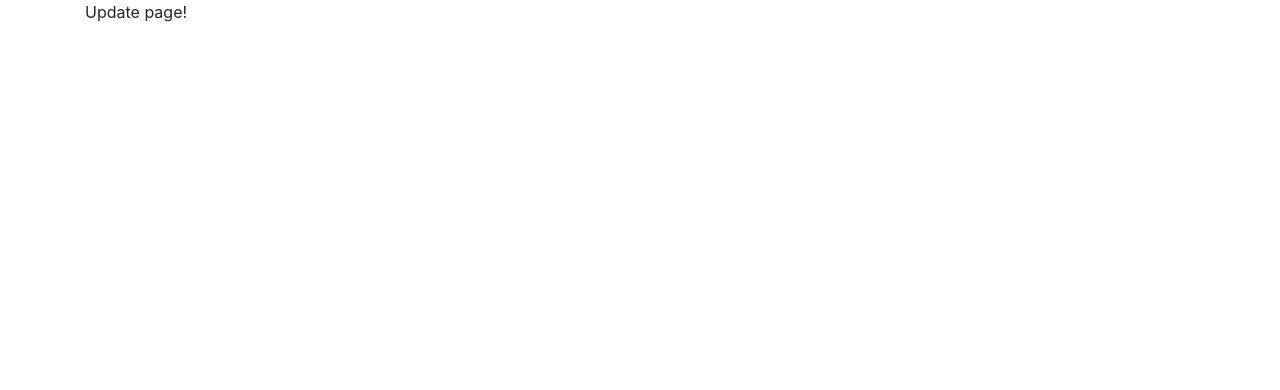
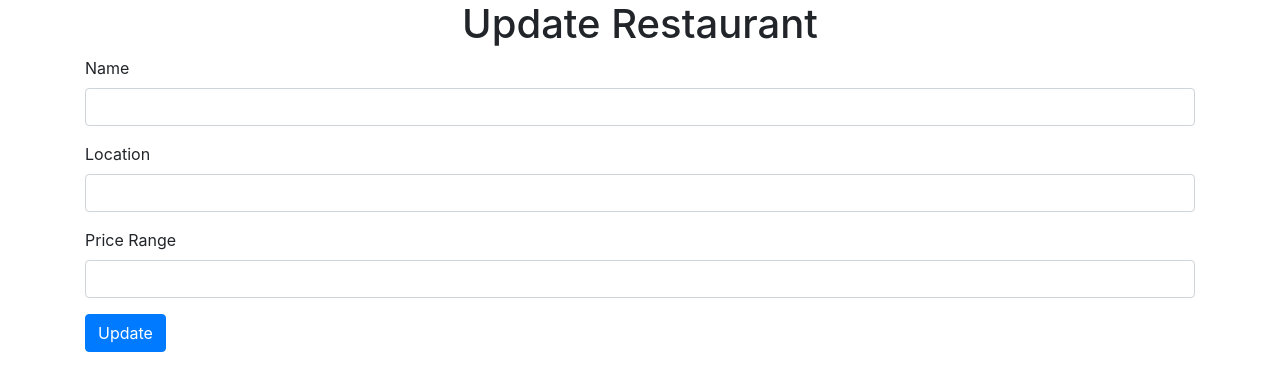
Before and after one commit to NoerGitKat/yelp-clone, a React (Create React App) app in the folder client/: page /restaurants/1/update in a window 1280 px wide. Shown: the top 390 px of the page. Built offline with nearby package versions, Linux system fonts and the light colour scheme; no server answers.

Commit message:
added update restaurant functionality

```diff
--- a/client/src/components/ListRow.js
+++ b/client/src/components/ListRow.js
@@ -1,9 +1,11 @@
 import React, { useContext } from "react";
 import { RestaurantsContext } from "../context/RestaurantsContext";
 import axios from "./../util/http-request";
+import { useHistory } from "react-router-dom";
 
 const ListRow = ({ id, name, location, price_range, rating }) => {
   const { restaurants, setRestaurants } = useContext(RestaurantsContext);
+  const history = useHistory();
 
   const handleDeleteRestaurant = async (id) => {
     try {
@@ -21,6 +23,10 @@ const ListRow = ({ id, name, location, price_range, rating }) => {
     return;
   };
 
+  const handleUpdate = (id) => {
+    history.push(`/restaurants/${id}/update`);
+  };
+
   return (
     <tr>
       <td>{name}</td>
@@ -28,7 +34,9 @@ const ListRow = ({ id, name, location, price_range, rating }) => {
       <td>{"$".repeat(price_range)}</td>
       <td>{rating}</td>
       <td>
-        <button className="btn btn-warning">Update</button>
+        <button className="btn btn-warning" onClick={() => handleUpdate(id)}>
+          Update
+        </button>
       </td>
       <td>
         <button
--- a/client/src/components/RestaurantList.js
+++ b/client/src/components/RestaurantList.js
@@ -21,6 +21,8 @@ const RestaurantList = () => {
 
     fetchRestaurants();
   }, []);
+
+  console.log("restaurants", restaurants);
 
   return (
     <div>
--- /dev/null
+++ b/client/src/components/UpdateRestaurant.js
@@ -0,0 +1,80 @@
+import React, { useState, useEffect } from "react";
+import { useParams, useHistory } from "react-router-dom";
+import axios from "./../util/http-request";
+
+const UpdateRestaurant = () => {
+  const { id } = useParams();
+  const history = useHistory();
+  const [name, setName] = useState("");
+  const [location, setLocation] = useState("");
+  const [priceRange, setPriceRange] = useState("");
+
+  const handleSubmit = async (e) => {
+    e.preventDefault();
+    const updatedRestaurant = {
+      name,
+      location,
+      price_range: priceRange,
+    };
+    try {
+      await axios.put(`/${id}`, updatedRestaurant);
+    } catch (error) {
+      console.error(error);
+    }
+
+    history.push("/");
+  };
+
+  useEffect(() => {
+    async function fetchRestaurant(id) {
+      const response = await axios.get(`/${id}`);
+      const { name, location, price_range } = response.data.data.restaurant;
+
+      setName(name);
+      setLocation(location);
+      setPriceRange(price_range);
+    }
+
+    fetchRestaurant(id);
+  }, []);
+
+  return (
+    <form onSubmit={handleSubmit}>
+      <div className="form-group">
+        <label htmlFor="name">Name</label>
+        <input
+          type="text"
+          id="name"
+          className="form-control"
+          value={name}
+          onChange={(e) => setName(e.target.value)}
+        />
+      </div>
+      <div className="form-group">
+        <label htmlFor="location">Location</label>
+        <input
+          type="text"
+          id="location"
+          className="form-control"
+          value={location}
+          onChange={(e) => setLocation(e.target.value)}
+        />
+      </div>
+      <div className="form-group">
+        <label htmlFor="price_range">Price Range</label>
+        <input
+          type="number"
+          id="price_range"
+          className="form-control"
+          value={priceRange}
+          onChange={(e) => setPriceRange(e.target.value)}
+          min={1}
+          max={5}
+        />
+      </div>
+      <button className="btn btn-primary">Update</button>
+    </form>
+  );
+};
+
+export default UpdateRestaurant;
--- a/client/src/pages/UpdatePage.js
+++ b/client/src/pages/UpdatePage.js
@@ -1,6 +1,12 @@
 import React from "react";
+import UpdateRestaurant from "./../components/UpdateRestaurant";
 
 const UpdatePage = () => {
-  return <div>Update page!</div>;
+  return (
+    <div>
+      <h1 className="text-center">Update Restaurant</h1>
+      <UpdateRestaurant />
+    </div>
+  );
 };
 export default UpdatePage;
```
